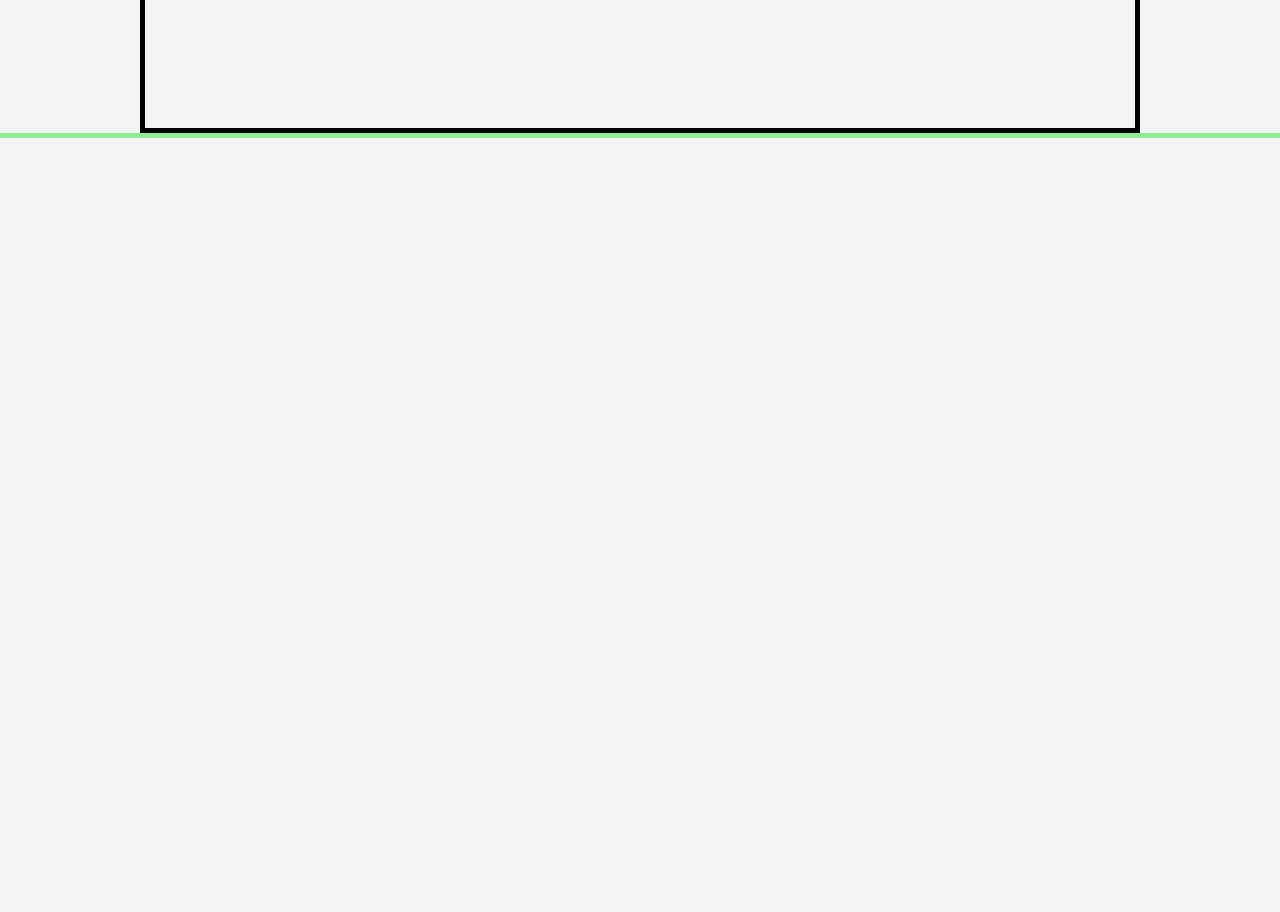
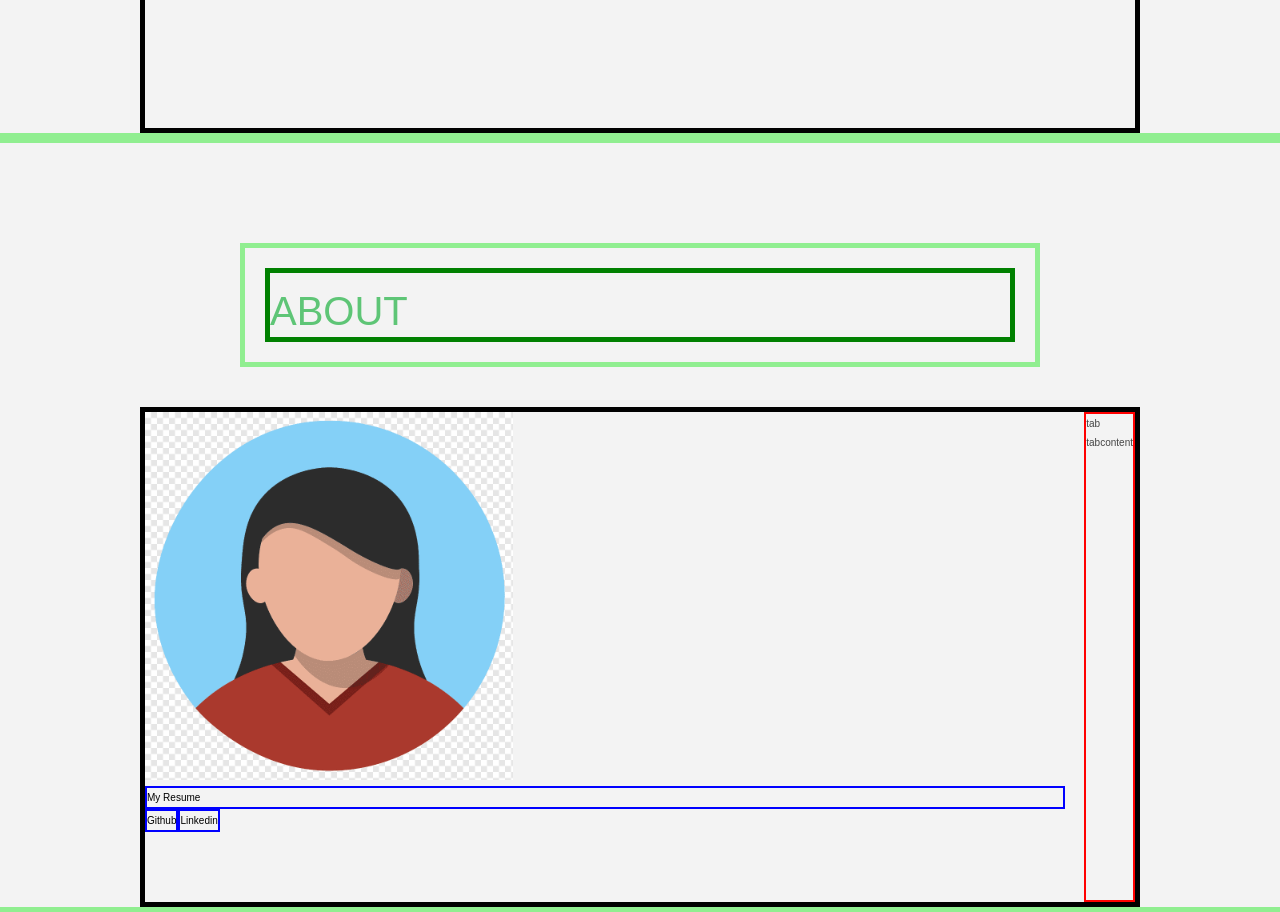
Before and after one commit to Duosi-Dai/Personal_Portfolio, a React (Vite) app: page / in a window 1280 px wide. Shown: the part 2280-3192 px from the top of the page. Before the commit the page ends 2418 px from the top, so only its background shows below. Built offline with nearby package versions, Linux system fonts and the light colour scheme.

Commit message:
created basic layout on aboutMe section

```diff
--- a/src/App.tsx
+++ b/src/App.tsx
@@ -4,10 +4,13 @@ import "./style/header.css";
 import "./style/project.css";
 import "./style/workEx.css";
 import "./style/contactModal.css";
+import "./style/about.css";
+
 import Header from "./components/Header";
 import NavBar from "./components/NavBar";
 import Projects from "./pages/Projects";
 import WorkExs from "./pages/WorkExs";
+import About from "./pages/About";
 
 const App = () => {
   return (
@@ -16,6 +19,7 @@ const App = () => {
       <Header />
       <WorkExs />
       <Projects />
+      <About />
     </>
   );
 };
--- a/src/components/NavBar.tsx
+++ b/src/components/NavBar.tsx
@@ -30,7 +30,7 @@ const NavBar = () => {
           </a>
         </li>
         <li className="nav__item">
-          <a className="nav__link" href="">
+          <a className="nav__link" href="#about">
             About
           </a>
         </li>
--- /dev/null
+++ b/src/pages/About.tsx
@@ -0,0 +1,28 @@
+import profile from "../assets/profile.png";
+const About = () => {
+  return (
+    <>
+      <section className="section" id="about">
+        <div className="section__title">
+          <div className="section__header">About</div>
+        </div>
+        <div className="about">
+          <div className="about_left">
+            <img src={profile} className="about_profile"></img>
+            <a>My Resume</a>
+            <div className="social-link">
+              <a>Github</a>
+              <a>Linkedin</a>
+            </div>
+          </div>
+          <div className="about_right">
+            <div>tab</div>
+            <div>tabcontent</div>
+          </div>
+        </div>
+      </section>
+    </>
+  );
+};
+
+export default About;
--- /dev/null
+++ b/src/style/about.css
@@ -0,0 +1,25 @@
+.about_profile {
+  width: 40%;
+}
+.social-link {
+  display: flex;
+}
+
+.about {
+  display: flex;
+  flex-direction: row;
+  justify-content: space-between;
+  max-width: 100rem;
+  height: 50rem;
+  margin: 0 auto;
+  position: relative;
+  overflow: hidden;
+  border: 5px solid black;
+}
+.about_left {
+  justify-content: start;
+}
+.about_right {
+  justify-content: end;
+  border: 2px solid red;
+}
```
